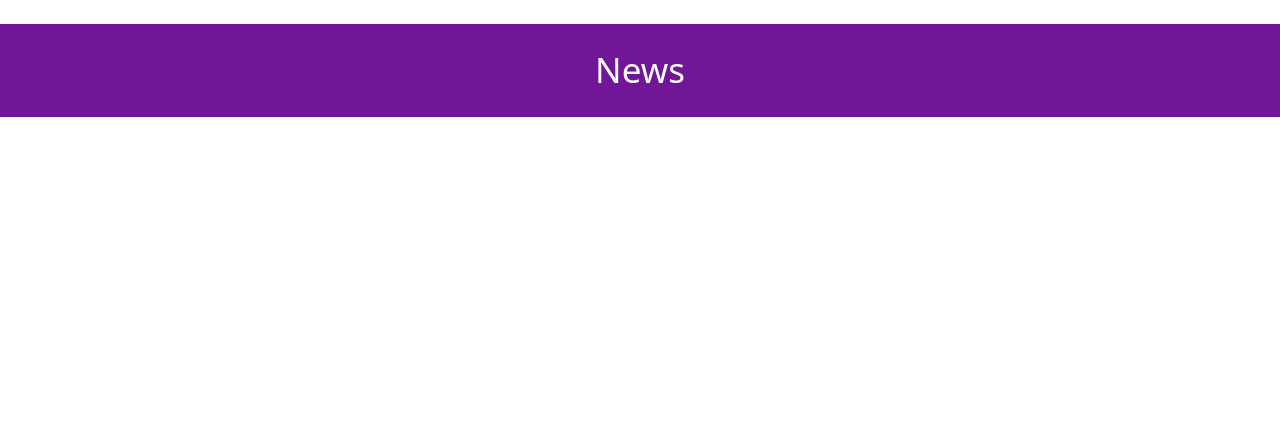
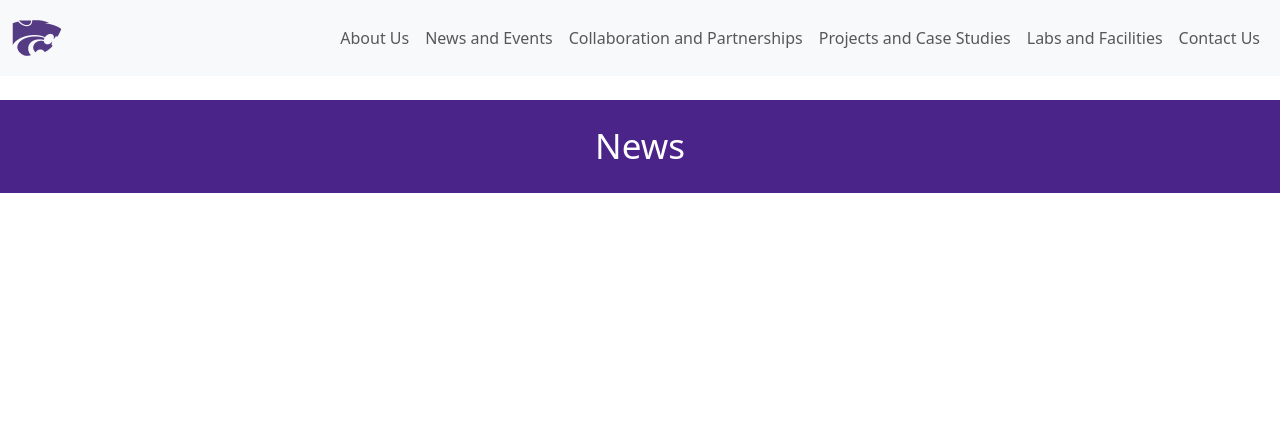
Before and after one commit to sighmn/WebDevProject, a PHP site: page /newsandevents.html in a window 1280 px wide. Shown: the top 433 px of the page. Run offline with PHP 8.4, Linux system fonts and the light colour scheme; some libraries are stand-ins or nearby versions.

Commit message:
Changes to links, newsandevents, and its associated style sheet

```diff
--- a/Projects and Case Studies.html
+++ b/Projects and Case Studies.html
@@ -85,6 +85,9 @@
                   </li>
                   <li class="nav-item">
                     <a class="nav-link" href="/Projects and Case Studies.html">Projects and Case Studies</a>
+                  </li>
+                  <li class="nav-item">
+                    <a class="nav-link" href="/labsandfacilities.html">Labs and Facilities</a>
                   </li>
                   <li class="nav-item">
                     <a class="nav-link" href="contact.html">Contact Us</a>
--- a/aboutus.html
+++ b/aboutus.html
@@ -40,6 +40,9 @@
                     </li>
                     <li class="nav-item">
                         <a class="nav-link" href="/Projects and Case Studies.html">Projects and Case Studies</a>
+                      </li>
+                      <li class="nav-item">
+                        <a class="nav-link" href="/labsandfacilities.html">Labs and Facilities</a>
                       </li>
                     <li class="nav-item">
                         <a class="nav-link" href="/contact.html">Contact Us</a>
--- a/contact.html
+++ b/contact.html
@@ -43,6 +43,9 @@
                     <li class="nav-item">
                         <a class="nav-link" href="Projects and Case Studies.html">Projects and Case Studies</a>
                     </li>
+                    <li class="nav-item">
+                        <a class="nav-link" href="/labsandfacilities.html">Labs and Facilities</a>
+                      </li>
                     <li class="nav-item">
                         <a class="nav-link" href="/contact.html">Contact Us</a>
                     </li>
--- a/home.html
+++ b/home.html
@@ -133,6 +133,9 @@
           </li>
           <li class="nav-item">
             <a class="nav-link" href="/Projects and Case Studies.html">Projects and Case Studies</a>
+          </li>
+          <li class="nav-item">
+            <a class="nav-link" href="/labsandfacilities.html">Labs and Facilities</a>
           </li>
           <li class="nav-item">
             <a class="nav-link" href="/contact.html">Contact Us</a>
--- a/labsandfacilities.html
+++ b/labsandfacilities.html
@@ -93,6 +93,9 @@
                     <li class="nav-item">
                         <a class="nav-link" href="/Projects and Case Studies.html">Projects and Case Studies</a>
                       </li>
+                      <li class="nav-item">
+                        <a class="nav-link" href="/labsandfacilities.html">Labs and Facilities</a>
+                      </li>
                     <li class="nav-item">
                         <a class="nav-link" href="/contact.html">Contact Us</a>
                     </li>
--- a/newsandevents.html
+++ b/newsandevents.html
@@ -3,12 +3,48 @@
     <head>
         <meta charset="UTF-8">
         <meta name="viewport" content="width=device-width, initial-scale=1.0">
-        <title>Document</title>
+        <title>News and Events</title>
         <!-- Include Bootstrap CSS -->
         <link href="https://cdn.jsdelivr.net/npm/bootstrap@5.3.0/dist/css/bootstrap.min.css" rel="stylesheet">
         <link rel="stylesheet" href="style.css">
     </head>
 <body>
+
+    <nav class="navbar navbar-expand-lg navbar-light bg-light">
+        <div class="container-fluid">
+          <a class="navbar-brand" href="/home.html">
+            <img src="/ksu-logo.png" alt="Logo" width="50" height="50">
+          </a>
+          <button class="navbar-toggler" type="button" data-bs-toggle="collapse" data-bs-target="#navbarNav"
+            aria-controls="navbarNav" aria-expanded="false" aria-label="Toggle navigation">
+            <span class="navbar-toggler-icon"></span>
+          </button>
+          <div class="collapse navbar-collapse justify-content-end" id="navbarNav">
+            <ul class="navbar-nav">
+              <li class="nav-item">
+                <a class="nav-link" href="/aboutus.html">About Us</a>
+              </li>
+              <li class="nav-item">
+                <a class="nav-link" href="/newsandevents.html">News and Events</a>
+              </li>
+              <li class="nav-item">
+                <a class="nav-link" href="#">Collaboration and Partnerships</a>
+              </li>
+              <li class="nav-item">
+                <a class="nav-link" href="/Projects and Case Studies.html">Projects and Case Studies</a>
+              </li>
+              <li class="nav-item">
+                <a class="nav-link" href="/labsandfacilities.html">Labs and Facilities</a>
+              </li>
+              <li class="nav-item">
+                <a class="nav-link" href="/contact.html">Contact Us</a>
+              </li>
+            </ul>
+          </div>
+        </div>
+      </nav>
+
+
     <header class="text-center my-4">News</header>
     <!-- start rss feed code -->
     <div class="d-flex justify-content-center align-items-center vh-100">
--- a/style.css
+++ b/style.css
@@ -1,5 +1,5 @@
 header {
-    background-color: #701697; /* Green */
+    background-color: #4B248A; /* Green */
     padding: 20px;
     text-align: center;
     font-size: 35px;
```
